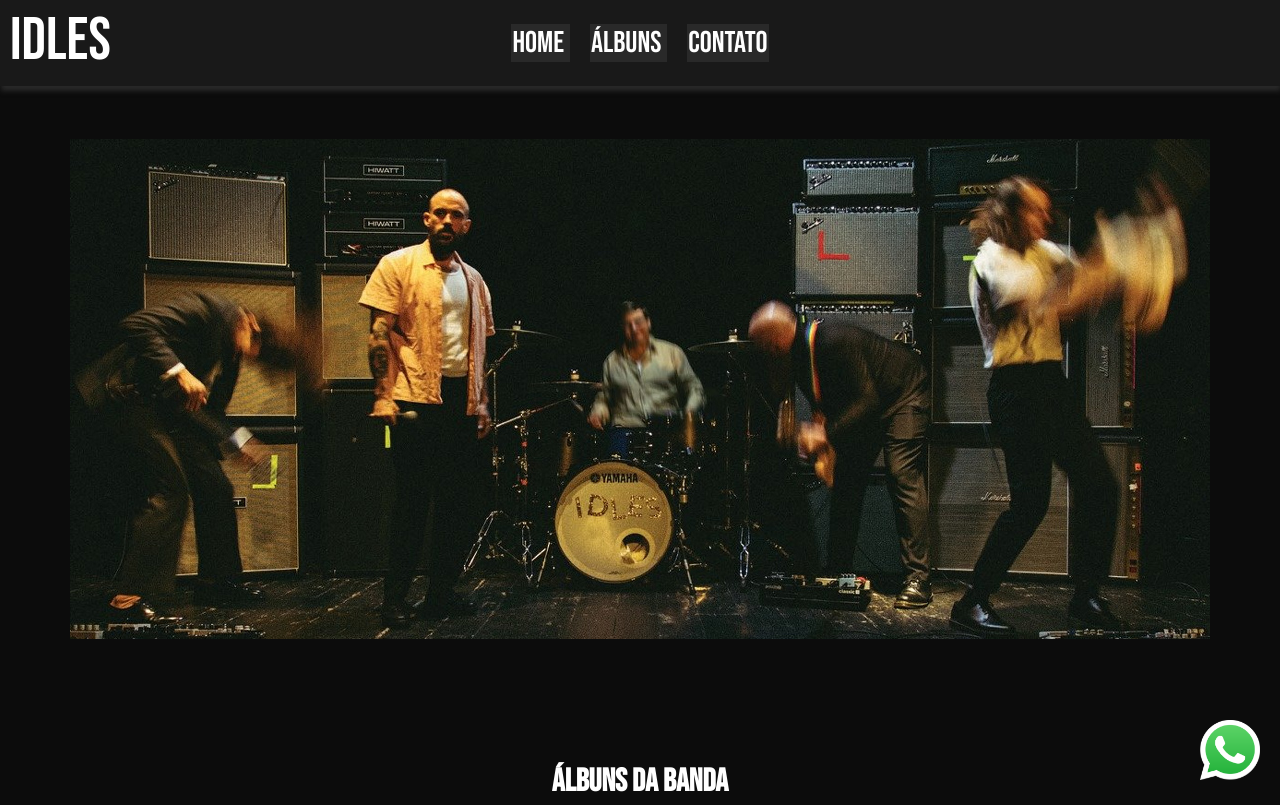
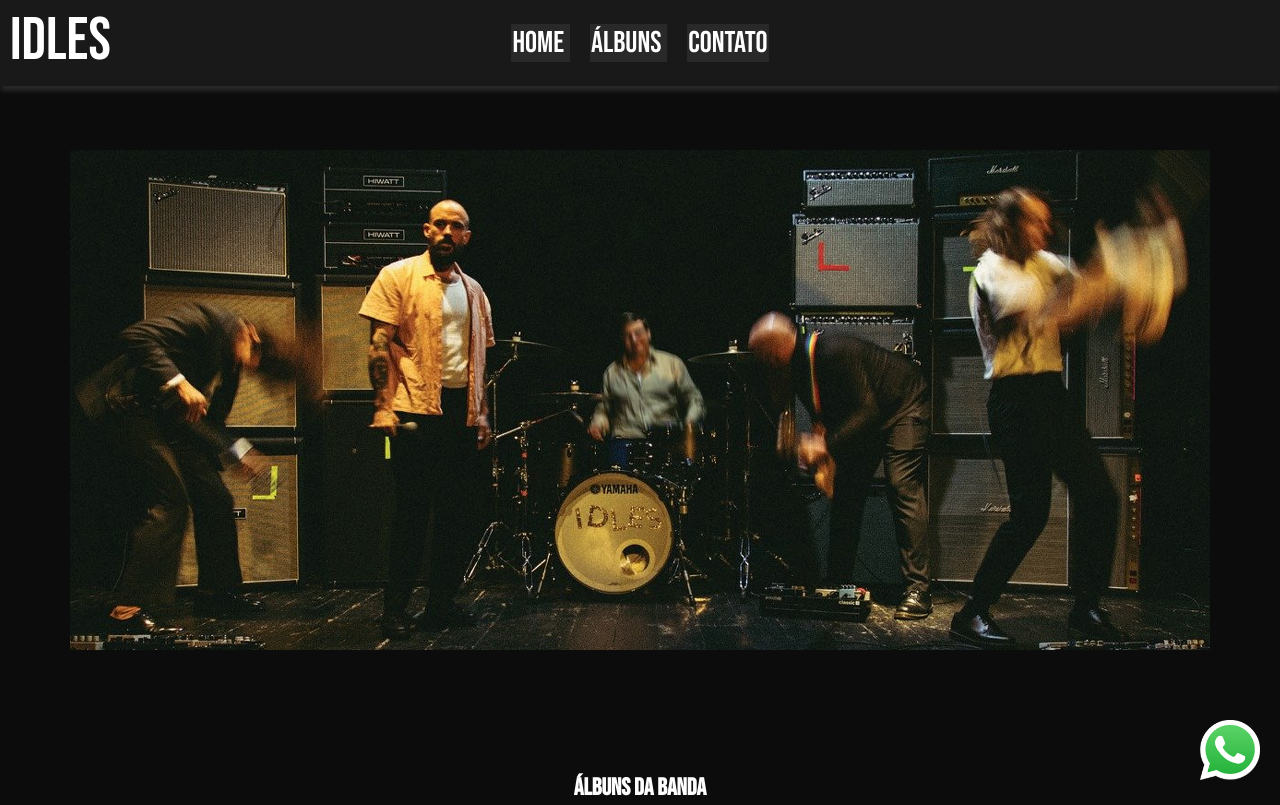
Before and after one commit to caiocastrofrs/projeto-front-end, a plain HTML site: page index.html in a window 1280 px wide. Shown: the top 805 px of the page. Drawn offline with Linux system fonts and the light colour scheme.

Commit message:
atualizando site sem a gambiarra do header

```diff
--- a/css/style.css
+++ b/css/style.css
@@ -28,6 +28,8 @@ body
     box-shadow: 1px 5px 5px #292929;
     position: fixed;
     width: 100%;
+    top:0;
+   /*  margin-top: 100px; */
 }
 
 /* ESTILIZANDO DIRETAMENTE TODOS OS LINKS DENTRO DO HEADER*/
@@ -39,7 +41,6 @@ header > a
     border: 1px solid #292929;
     background-color: #292929;
     color: white;
-
 }
 
 /* ESTILIZANDO DIRETAMENTE TODOS OS LINKS DENTRO DO HEADER PARA QUE TENHA UM BACKGROUND NA AÇÃO HOVER*/
@@ -54,11 +55,10 @@ header > a:visited
 {
     color: white;
 }
-
 /* DIV PARA ESTILIZAR A FOTO BANNER*/
 #foto-banda
 {
-    margin-top: 100px;
+    margin-top: 150px;
     margin-bottom: 123px;
     text-align: center;
     max-width: 100%;
@@ -76,10 +76,12 @@ header > span
     top:5px;
     max-width: 100%;
 }
-
-
+/* h1
+{
+    display: inline-block;
+} */
 /* ESTILIZANDO O ÚNICO H1 QUE FICA DEPENDENTE DO BODY*/
-h1
+h2
 {
     text-align: center;
 }
--- a/index.html
+++ b/index.html
@@ -27,14 +27,13 @@
             </a>
 
         </header>
-        <!-- GAMBIARRA PARA QUE O HEADER NÃO SOBREPONHA A IMAGEM :D -->
-        <h1>IDLES</h1>
         <!-- IMAGEM-->
         <img  id="foto-banda" src="img/idles-banda.jpg" alt="Foto da banda de punk rock IDLES">
 
-        <h1>ÁLBUNS DA BANDA</h1>
+        <h2>ÁLBUNS DA BANDA</h2>
         <!--CONTAINER QUE TERÁ TODOS OS CARDS -->
         <div id="album-container">
+
             <!-- CARD 1-->
             <div class="card-album">
 
@@ -52,6 +51,7 @@
                     <li><a href="https://www.youtube.com/watch?v=F901emh112U"><img src="img/yt.png" alt="" class="yt-icon"></a></li>
                 </ol>
             </div>
+
             <!-- CARD 2-->
             <div class="card-album">
 
@@ -90,6 +90,7 @@
 
         </div>
         <!--FOOTER DA PAGINA -->
+
         <footer>
             <h1>TODOS OS DIREITOS RESERVADOS BLA BLA</h1>
         </footer>
```
